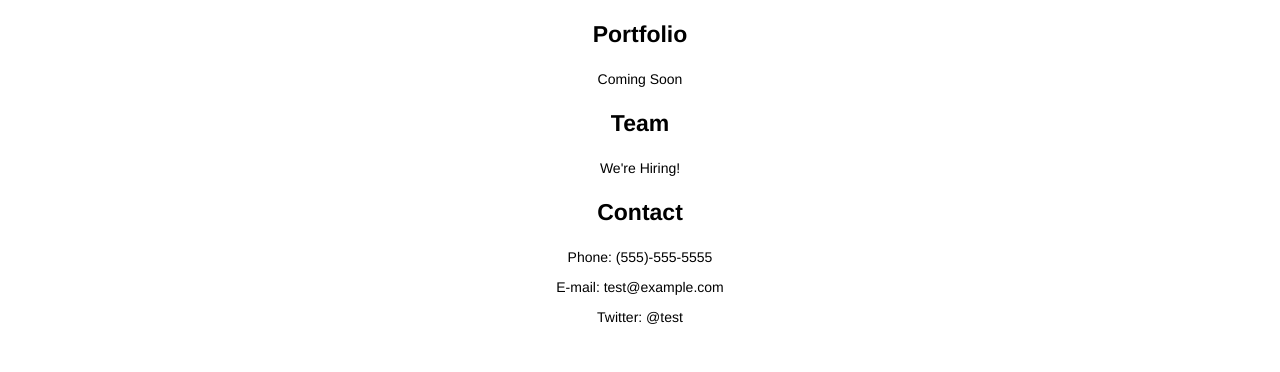
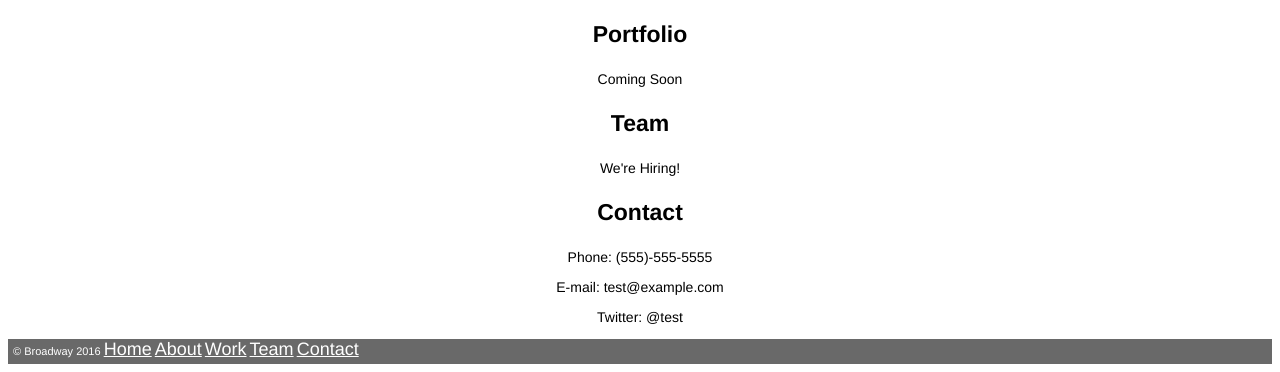
Before and after one commit to jean-estevez/broadway, a plain HTML site: page index.html in a window 1280 px wide. Shown: the part 943-1315 px from the top of the page. Before the commit the page ends 1282 px from the top, so only its background shows below. Drawn offline with Linux system fonts and the light colour scheme.

Commit message:
Add Footer div.

```diff
--- a/index.html
+++ b/index.html
@@ -7,20 +7,20 @@
     </head>
     <body>
         <header>
-            <h1 class="headline">Broadway Design</h1>
+            <h1 id="home" class="headline">Broadway Design</h1>
             <nav>
                 <ul>
-                    <li><a href="#">Home</a></li>
-                    <li><a href="#">Process</a></li>
-                    <li><a href="#">Work</a></li>
-                    <li><a href="#">Team</a></li>
-                    <li><a href="#">Contact</a></li>
+                    <li><a href="#home">Home</a></li>
+                    <li><a href="#process">Process</a></li>
+                    <li><a href="#work">Work</a></li>
+                    <li><a href="#team">Team</a></li>
+                    <li><a href="#contact">Contact</a></li>
                 </ul>
             </nav>
         </header>
 
         <section class="content">
-            <h2 class="headline">Our Process</h2>
+            <h2 id="process" class="headline">Our Process</h2>
             <div class="identify">
                 <img src="resources/identify.svg" alt="spiraling arrow">
                 <h3 class="headline">Identify</h3>
@@ -42,16 +42,26 @@
             <h3>Designed in New York</h3>
         </div>
 
-        <div class="about">
-            <h3 class="headline">Portfolio</h3>
+        <section class="about">
+            <h3 id="work" class="headline">Portfolio</h3>
             <p>Coming Soon</p>
-            <h3 class="headline">Team</h3>
+            <h3 id="team" class="headline">Team</h3>
             <p>We're Hiring!</p>
-            <h3 class="headline">Contact</h3>
+            <h3 id="contact" class="headline">Contact</h3>
             <p>Phone: (555)-555-5555</p>
             <p>E-mail: test@example.com</p>
             <p>Twitter: @test<p>
-        </div>
+        </section>
+
+        <footer>
+            <p>&copy; Broadway 2016
+                <a href="#home">Home</a>
+                <a href="#process">About</a>
+                <a href="#work">Work</a>
+                <a href="#team">Team</a>
+                <a href="#contact">Contact</a>
+            </p>
+        </footer>
 
     </body>
 </html>
--- a/resources/css/style.css
+++ b/resources/css/style.css
@@ -35,7 +35,7 @@ nav li {
     padding: 10px;
 }
 
-nav a {
+a {
     color: white;
 }
 
@@ -56,3 +56,20 @@ p {
     height: 28px;
     color: white;
 }
+
+footer {
+    background-color: DimGray;
+    height: 25px;
+    color: white;
+    text-align: left;
+}
+
+footer p {
+    font-size: 11px;
+    padding-left: 5px;
+    margin: 0;
+}
+
+footer a {
+    font-size: 18px;
+}
```
